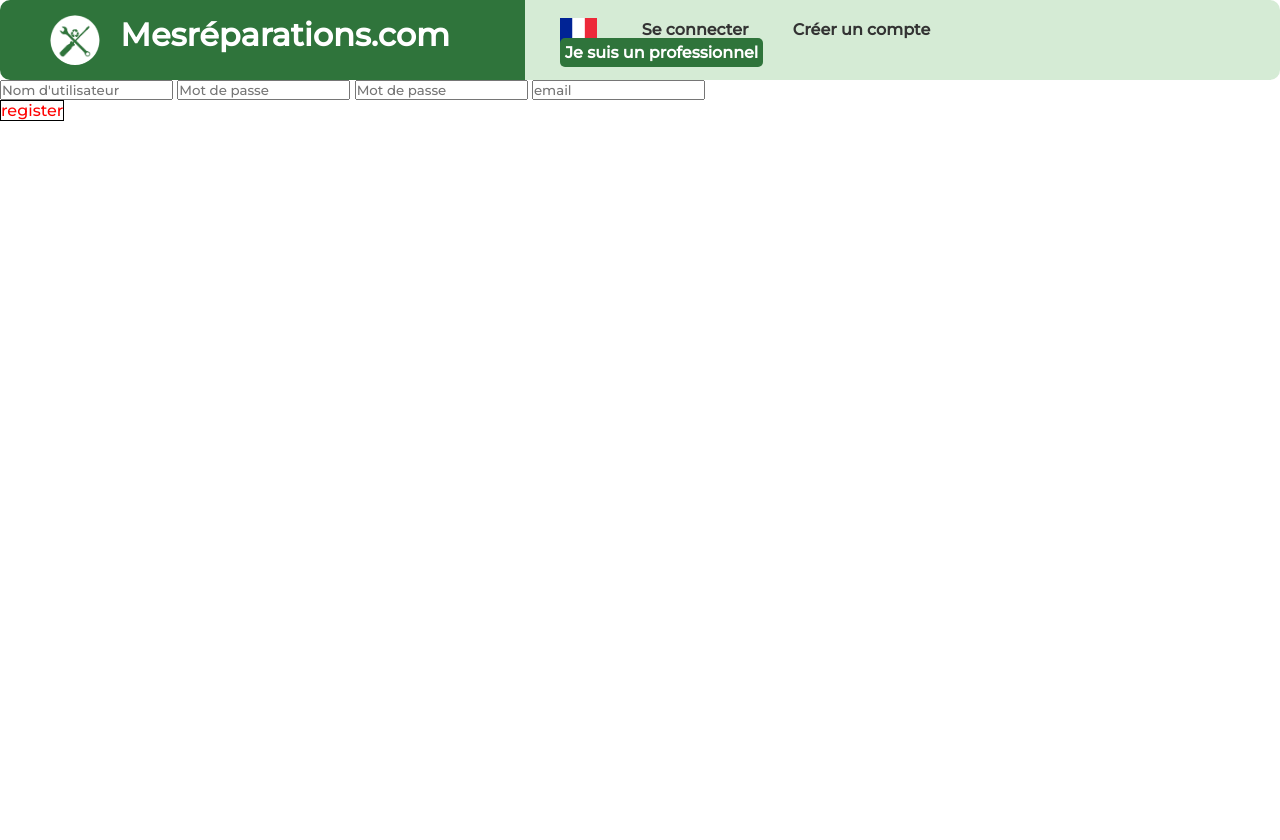
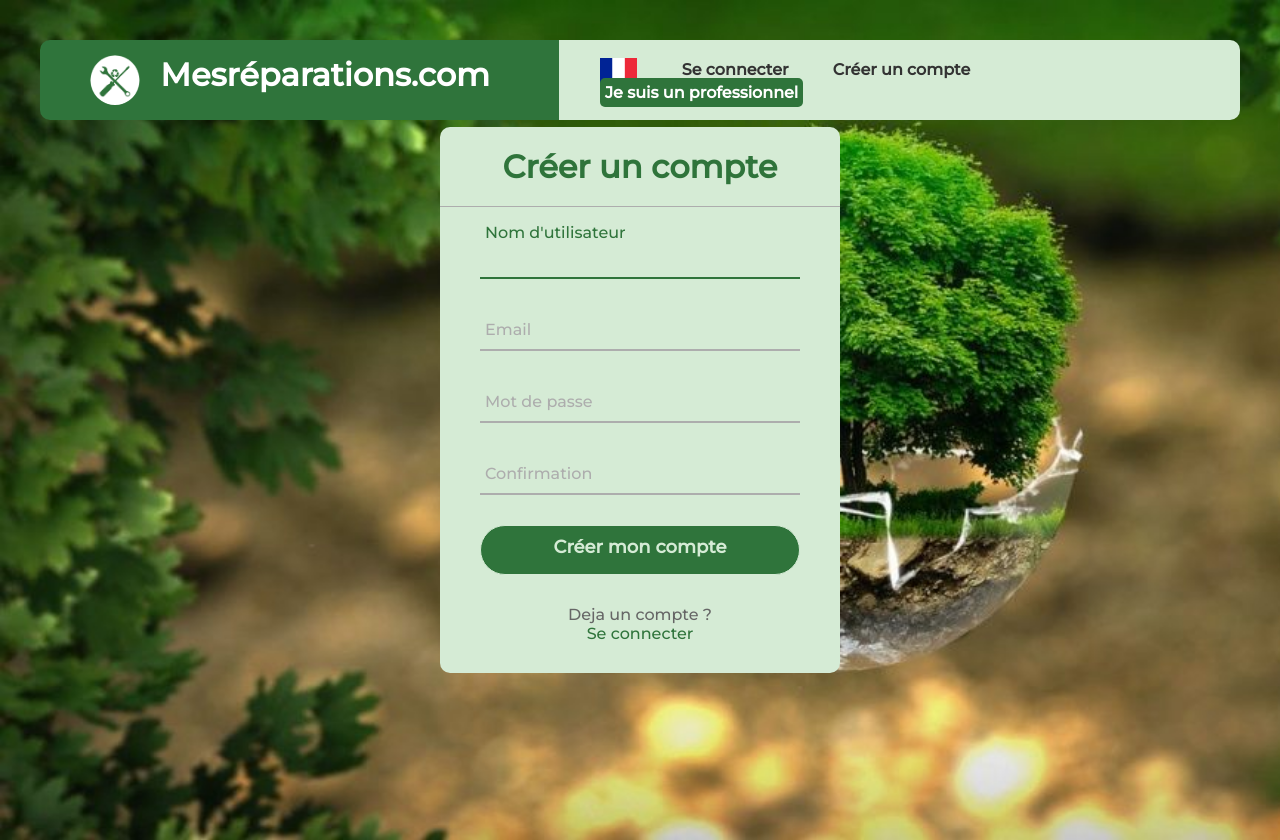
Before and after one commit to zAFG57/le-projet, a PHP site: page /view/create_account.php in a window 1280 px wide. Before the commit the page ends 121 px from the top, so only its background shows below. Run offline with PHP 8.4, Linux system fonts and the light colour scheme.

Commit message:
created create-account.css

```diff
--- a/public/css/create-account.css
+++ b/public/css/create-account.css
@@ -1,7 +1,136 @@
-.submitButton {
-    border: black solid 1px;
-    color: red;
-    display: block;
-    width: max-content;
+body {
+    margin: 0;
+    padding: 0;
+    background-image: url("../../assets/environment1.jpg");
+    height: 100vh;
+    width: 100%;
+    background-size: cover;
+    background-repeat: no-repeat;
+    /* background-blend-mode: difference; */
+    overflow: hidden;
+}
+
+header {
+    margin: 40px 40px;
+}
+
+.registerForm {
+    position: absolute;
+    top: 50%;
+    left: 50%;
+    transform: translate(-50%, -50%);
+    width: 400px;
+    background-color: rgb(213, 235, 213);
+    border-radius: 10px;
+    /* box-shadow: 2px 2px 10px #2f743b; */
+}
+
+.registerForm h1 {
+    text-align: center;
+    padding: 20px 0 20px 0;
+    border-bottom: 1px solid #adadad;
+    color: #2f743b;
+}
+
+.registerForm form {
+    padding: 0 40px;
+    box-sizing: border-box;
+}
+
+.txtfield {
+    position: relative;
+    border-bottom: 2px solid #adadad;
+    margin: 30px 0;
+}
+
+.txtfield input {
+    width: 100%;
+    padding: 0 5px;
+    height: 40px;
+    font-size: 16px;
+    border: none;
+    background: none;
+    outline: none;
+}
+
+.txtfield label {
+    position: absolute;
+    top: 50%;
+    left: 5px;
+    color: #adadad;
+    transform: translateY(-50%);
+    font-size: 16px;
+    pointer-events: none;
+    transition: .5s;
+}
+
+.txtfield span::before {
+    content: '';
+    position: absolute;
+    top: 40px;
+    left: 0;
+    width: 0%;
+    height: 2px;
+    background: #2f743b;
+    transition: .5s;
+}
+
+.txtfield input:focus~label,
+.txtfield input:valid~label {
+    top: -5px;
+    color: #2f743b;
+}
+
+.txtfield input:focus~span::before,
+.txtfield input:valid~span::before {
+    width: 100%;
+}
+
+.pass {
+    margin: -5px 0 20px 5px;
+    color: #a6a6a6;
     cursor: pointer;
 }
+
+.pass:hover {
+    text-decoration: underline;
+}
+
+.submitButton {
+    width: 100%;
+    height: 50px;
+    border: 1px solid;
+    background: #2f743b;
+    border-radius: 25px;
+    font-size: 18px;
+    color: rgb(213, 235, 213);
+    font-weight: 700;
+    cursor: pointer;
+    outline: none;
+}
+
+.submitButton:hover {
+    border-color: #2f743b;
+    transition: .5s;
+}
+
+.submitButton p {
+    text-align: center;
+    padding-top: 10px;
+}
+
+.singinLink {
+    margin: 30px 0;
+    text-align: center;
+    font-size: 16px;
+    color: #666666;
+}
+
+.singinLink a {
+    color: #2f743b;
+    text-decoration: none;
+}
+
+.singinLink a:hover {
+    text-decoration: underline;
+}
--- a/templates/nav.php
+++ b/templates/nav.php
@@ -11,5 +11,4 @@
         <li><a id="pro" a href="../view/create_professional_account" title="Je suis un professionel">Je suis un professionnel</a></li>
     </ul>
 </nav>
-<!-- <a href="">Je suis artisan</a> -->
 <?php $nav = ob_get_clean(); ?>
--- a/view/create_account.php
+++ b/view/create_account.php
@@ -6,16 +6,44 @@
 <header>
     <?=$nav?>
 </header>
-<form id="registerForm">
+<div class="registerForm">
+    <h1>Créer un compte</h1>
 
-    <input type="text" name="username" placeholder="Nom d'utilisateur" onkeydown="if(event.key === 'Enter'){event.preventDefault();register();}" >
-    <input type="password" name="password" placeholder="Mot de passe" onkeydown="if(event.key === 'Enter'){event.preventDefault();register();}" >
-    <input type="password" name="passwordVerify" placeholder="Mot de passe" onkeydown="if(event.key === 'Enter'){event.preventDefault();register();}" >
-    <input type="email" name="email" placeholder="email" onkeydown="if(event.key === 'Enter'){event.preventDefault();register();}" >
+    <form>
 
-    <div class="submitButton" onclick="register();">register</div>
-    <div id="errs"></div>
-</form>
+        <div class="txtfield">
+            <input type="text" name="username" onkeydown="if(event.key === 'Enter'){event.preventDefault();register();}" required autofocus>
+            <span></span>
+            <label>Nom d'utilisateur</label>
+        </div>
+
+        <div class="txtfield">
+            <input type="text" name="email" required onkeydown="if(event.key === 'Enter'){event.preventDefault();register();}">
+            <span></span>
+            <label>Email</label>
+        </div>
+
+        <div class="txtfield">
+            <input type="password" name="password" required onkeydown="if(event.key === 'Enter'){event.preventDefault();register();}">
+            <span></span>
+            <label>Mot de passe</label>
+        </div>
+
+        <div class="txtfield">
+            <input type="password" name="passwordVerify" required onkeydown="if(event.key === 'Enter'){event.preventDefault();register();}" >
+            <span></span>
+            <label>Confirmation</label>
+        </div>
+
+        <div class="submitButton" onclick="register();"><p>Créer mon compte</p></div>
+
+        <div class="singinLink">
+            Deja un compte ? </br><a href="log_in">Se connecter</a>
+        </div>
+        <div id="errs"></div>
+
+    </form>
+</div>
 <script src="../public/js/script.js"></script>
 <?php $content = ob_get_clean();?>
 
```
Also changed, not shown: public/css/login.css (+7 -2 lines), view/log_in.php (+7 -4 lines).
